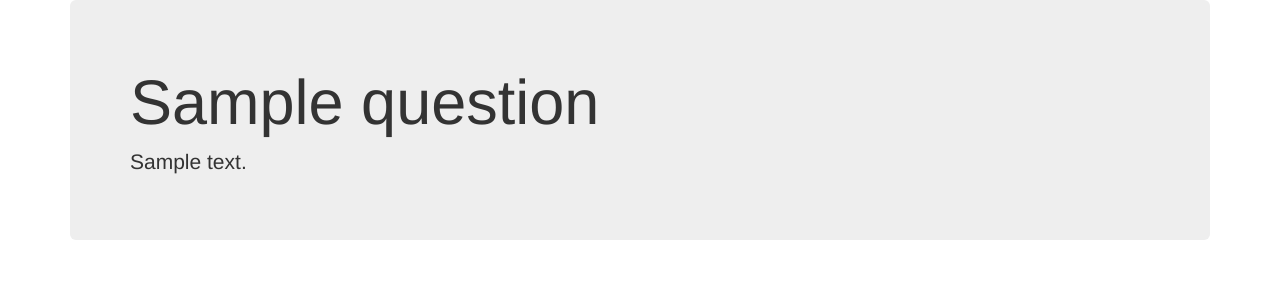
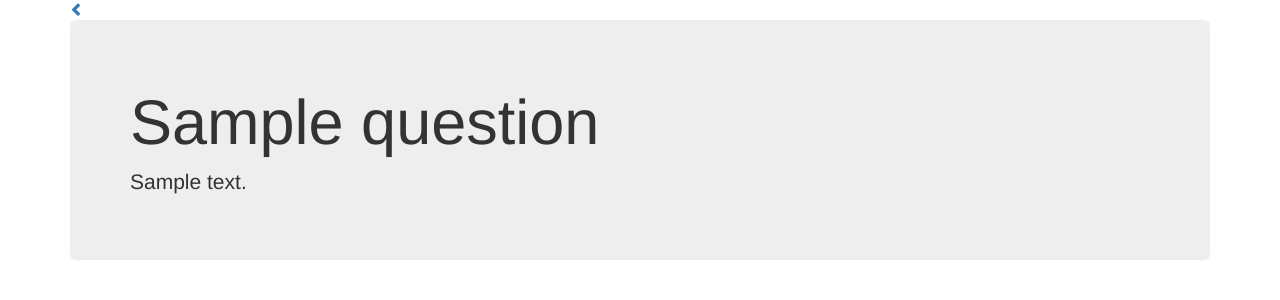
Before and after one commit to nspektor/seegle, a Flask app: template templates/results.html in a window 1280 px wide. Shown: the top 300 px of the page. Run offline with Flask 2, Linux system fonts and the light colour scheme; the template is opened without the code that fills it: most values are stand-ins (such as "Sample title", 1, 10 or a date in 2020); some libraries are stand-ins or nearby versions.

Commit message:
added back button

```diff
--- a/templates/results.html
+++ b/templates/results.html
@@ -12,7 +12,13 @@
   </head>
   <body>
     <div class="container">
-      <div class="jumbotron">
+      <div class="row">
+	<div class="col-md-1 backbutton">
+          <a href="/"><span class="glyphicon glyphicon-chevron-left"></span></a>
+        </div>
+	<br>
+      </div>
+	<div class="jumbotron">
 	<h1>{{question}}</h1>
 	<p>{{answer}}</p>
       </div>
```
